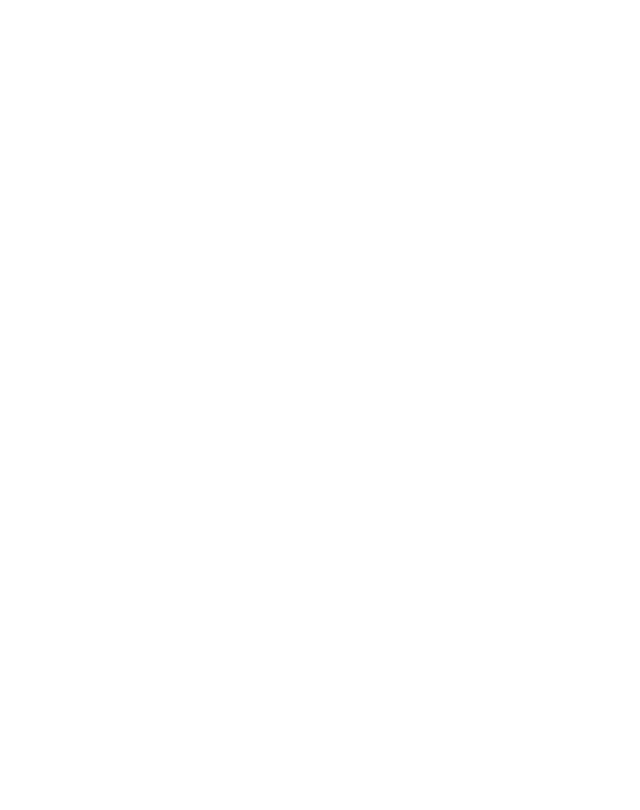
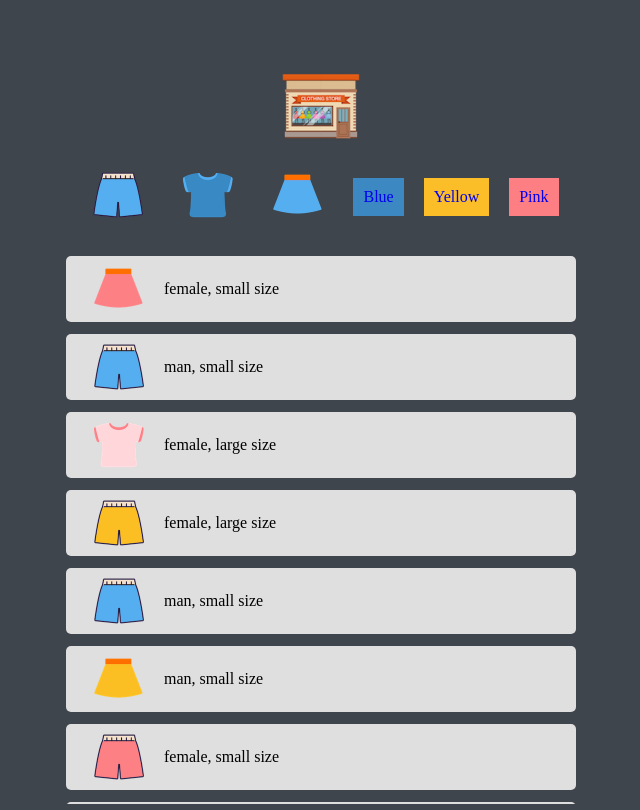
Before and after one commit to SummerGirlsDev/project-mini-1-shopping-mall-game, a plain HTML site: page index.html in a window 1280 px wide. Shown: the whole page, without its empty margins (319-959 px from the left). Drawn offline with Linux system fonts and the light colour scheme.

Commit message:
code update

```diff
--- a/index.html
+++ b/index.html
@@ -7,5 +7,25 @@
     <link rel="stylesheet" href="style.css" />
     <script src="src/main.js" defer></script>
   </head>
-  <body></body>
+  <body>
+    <header>
+      <img src="img/logo.png" alt="logo">
+    </header>
+
+    <nav>
+      <ul>
+        <a href="#"> <li class="filter filter-p"><img src="img/blue_p.png" alt=""></li></a>
+        <a href="#"> <li class="filter filter-t"><img src="img/blue_t.png" alt=""></li></a>
+        <a href="#"> <li class="filter filter-s"><img src="img/blue_s.png" alt=""></li></a>
+        <a href="#"> <li class="filter filter-blue">Blue</li></a>
+        <a href="#"> <li class="filter filter-yellow">Yellow</li></a>
+        <a href="#"> <li class="filter filter-pink">Pink</li></a>
+      </ul>
+    </nav>
+
+    <main>
+      <ul class="product-ul">
+      </ul>
+    </main>
+  </body>
 </html>
--- a/src/main.js
+++ b/src/main.js
@@ -0,0 +1,110 @@
+const mainUl = document.querySelector('.product-ul')
+const filterP = document.querySelector('.filter-p')
+const filterT = document.querySelector('.filter-t')
+const filterS = document.querySelector('.filter-s')
+const filterBlue = document.querySelector('.filter-blue')
+const filterYellow = document.querySelector('.filter-yellow')
+const filterPink = document.querySelector('.filter-pink')
+
+const product = [{
+   src : 'img/pink_s.png',
+   text: 'female, small size'
+},{
+   src : 'img/blue_p.png',
+   text : 'man, small size'
+},{
+   src : 'img/pink_t.png',
+   text: 'female, large size'
+},{
+   src : 'img/yellow_p.png',
+   text: 'female, large size'
+},{
+   src : 'img/blue_p.png',
+   text : 'man, small size'
+},{
+   src : 'img/yellow_s.png',
+   text: 'man, small size'
+},{
+   src :'img/pink_p.png',
+   text: 'female, small size'
+},{
+   src : 'img/yellow_t.png',
+   text: 'male, large size'
+},{
+   src : 'img/blue_s.png',
+   text: 'female, small size'
+},{
+   src :'img/blue_t.png',
+   text: 'male, large size'
+},{
+   src : 'img/pink_s.png',
+   text: 'female, small size'
+},{
+   src : 'img/yellow_p.png',
+   text: 'female, large size'
+},{
+   src : 'img/yellow_s.png',
+   text: 'man, small size'
+}]
+
+function listshow(value){
+   mainUl.innerHTML += `<li class="product-list"><img src="${value.src}"><span class="product-name">${value.text}</span></li>`
+}
+
+product.forEach((value) => listshow(value))
+
+function listdel(){
+   mainUl.innerHTML = '';
+}
+
+String.prototype.contain = function (data){
+   return this.indexOf(data) >=0
+}
+
+filterP.addEventListener('click', (event) => {
+   listdel()
+   const test = product.filter(function(value){
+      return value.src.contain('_p')
+   })
+   test.forEach((value) => listshow(value))
+})
+
+filterT.addEventListener('click', (event) => {
+   listdel()
+   const test = product.filter(function(value){
+      return value.src.contain('_t')
+   })
+   test.forEach((value) => listshow(value))
+})
+
+filterS.addEventListener('click', (event) => {
+   listdel()
+   const test = product.filter(function(value){
+      return value.src.contain('_s')
+   })
+   test.forEach((value) => listshow(value))
+})
+
+filterBlue.addEventListener('click', (event) => {
+   listdel()
+   const test = product.filter(function(value){
+      return value.src.contain('blue')
+   })
+   test.forEach((value) => listshow(value))
+})
+
+filterYellow.addEventListener('click', (event) => {
+   listdel()
+   const test = product.filter(function(value){
+      return value.src.contain('yellow')
+   })
+   test.forEach((value) => listshow(value))
+})
+
+filterPink.addEventListener('click', (event) => {
+   listdel()
+   const test = product.filter(function(value){
+      return value.src.contain('pink')
+   })
+   test.forEach((value) => listshow(value))
+})
--- a/style.css
+++ b/style.css
@@ -10,4 +10,111 @@
 
 * {
   box-sizing: border-box;
+  margin: 0px;
+  padding: 0px;
 }
+
+/* reset 시작 */
+li {
+  list-style: none;
+}
+
+a {
+  text-decoration: none;
+}
+
+/* reset 끝 */
+
+body {
+  background-color: var(--color-black);
+  width: 100vw;
+  height: 100vh;
+}
+
+header,
+nav,
+main {
+  width: 600px;
+  margin: 10px auto;
+  display: flex;
+  justify-content: center;
+  align-items: center;
+}
+
+/* header 시작 */
+
+header img {
+  margin: 10% 50% 0 50%;
+  height: 80px;
+  width: 80px;
+}
+
+/* header 끝 */
+
+/* nav-filter 시작 */
+
+nav ul {
+  display: flex;
+  justify-content: center;
+  align-items: center;
+}
+
+nav ul a:active {
+  color: var(--color-black);
+}
+
+.filter img {
+  height: 50px;
+  width: 50px;
+}
+
+.filter {
+  text-align: center;
+  padding: 10px;
+  margin: 0 10px;
+}
+
+.filter:hover {
+  transform: scale(1.2);
+}
+
+.filter-blue {
+  background: var(--color-blue);
+}
+.filter-yellow {
+  background: var(--color-yellow);
+}
+.filter-pink {
+  background: var(--color-pink);
+}
+
+/* nav-filter 끝 */
+
+/* main 시작 */
+
+main {
+  height: 70%;
+  overflow: auto;
+  align-items: flex-start;
+}
+
+main ul {
+  width: 85%;
+}
+
+main ul .product-list {
+  background-color: var(--color-light-grey);
+  margin: 12px 0px;
+  border-radius: 5px;
+  padding: 8px;
+  display: flex;
+  align-items: center;
+}
+
+main ul .product-list img {
+  height: 50px;
+  width: 50px;
+  margin: 0 20px;
+}
+
+/* main 끝 */
```
